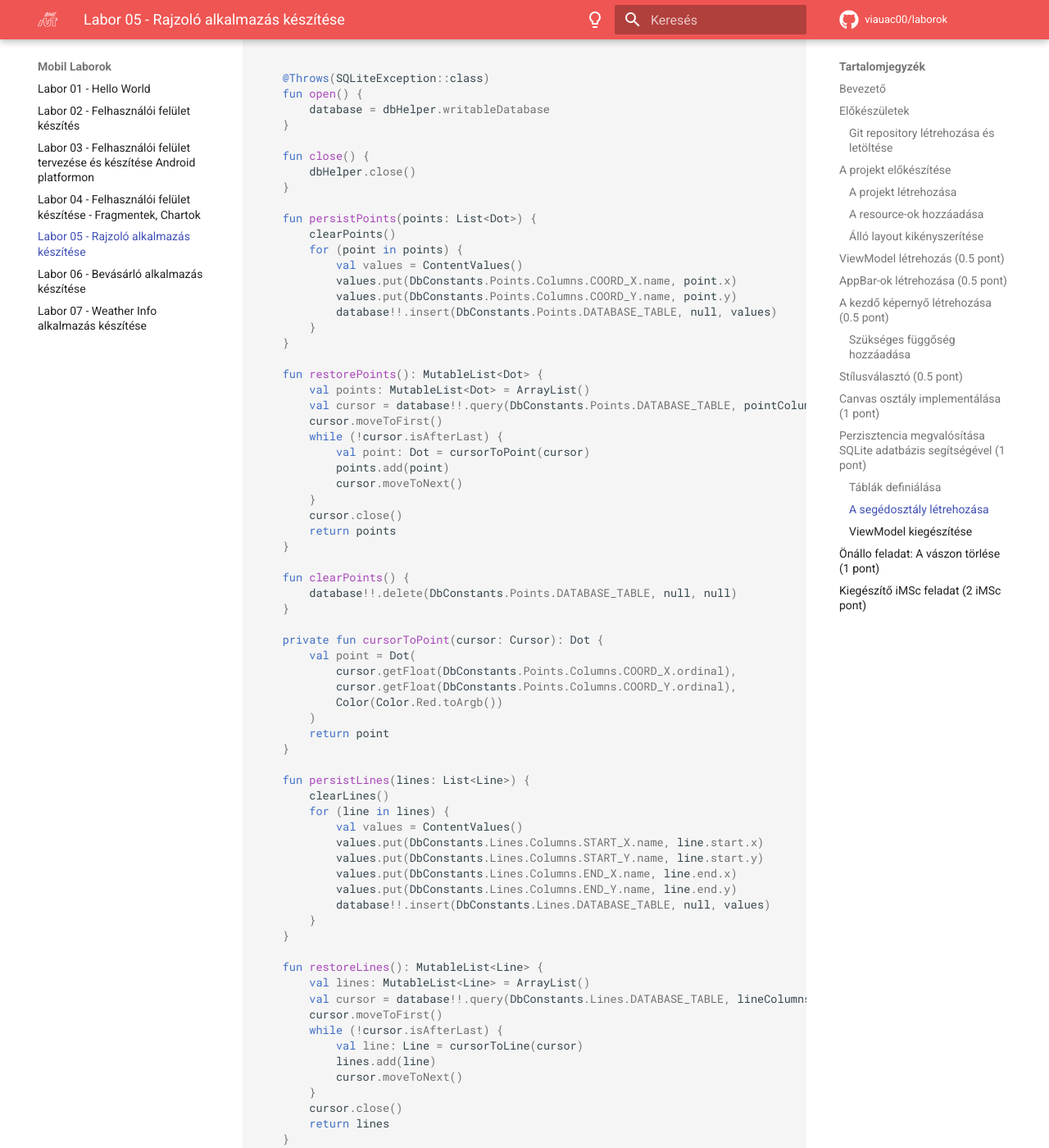
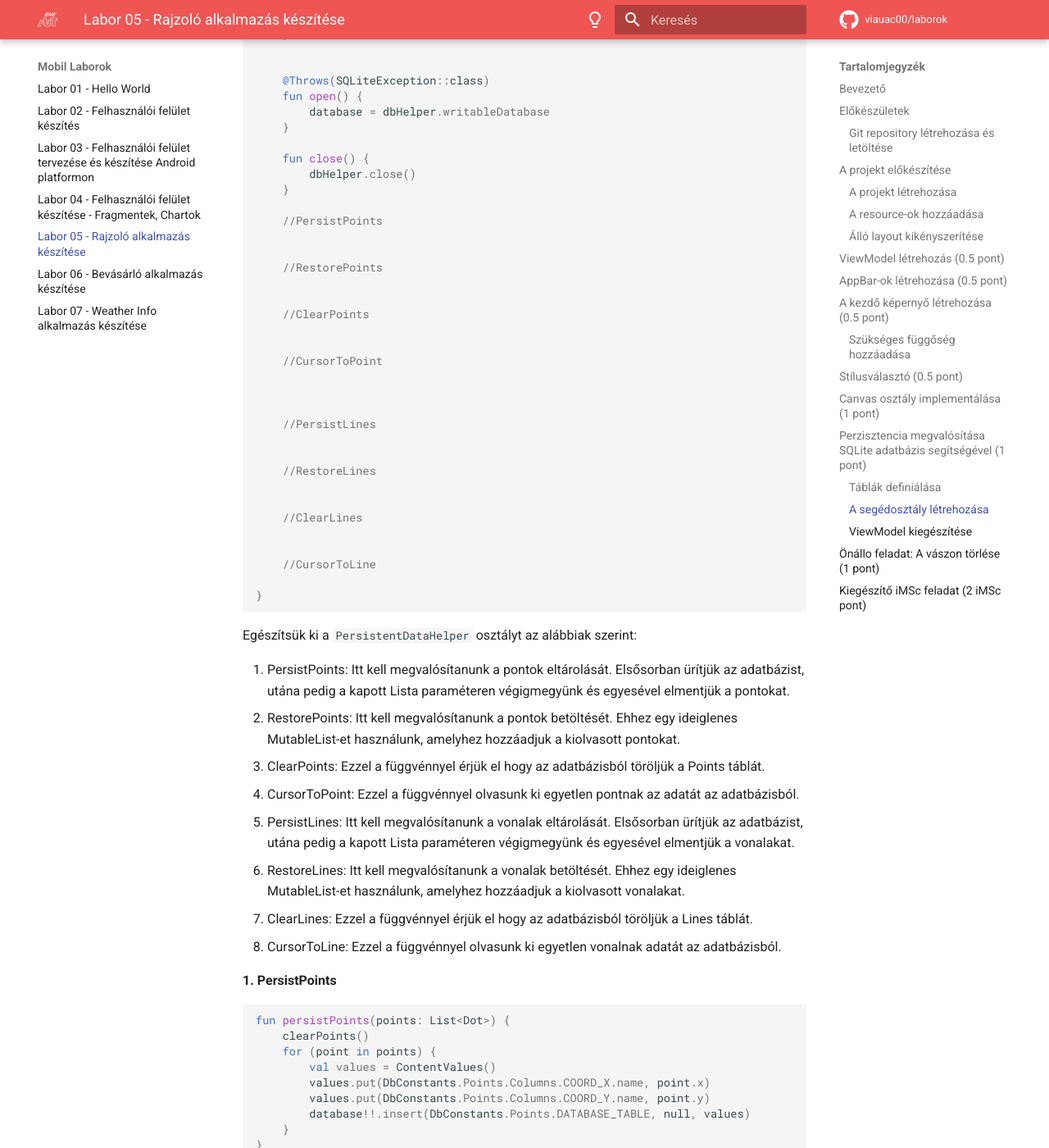
Before and after one commit to VIAUAD02/laborok, an MkDocs documentation site: the page built from docs/laborok/05-android-sqlite/index.md, in a window 1280 px wide and 1400 px high, scrolled down 16597 px. Shown: the whole window at 82% size. Built offline with MkDocs 1.6.1 and Material for MkDocs 9.7.7, drawn with Linux system fonts in a browser that asks for light colours; comment, search, counter and statistics services are not loaded; some of the changed text lies outside the part shown.

````diff
--- a/docs/laborok/05-android-sqlite/index.md
+++ b/docs/laborok/05-android-sqlite/index.md
@@ -190,20 +190,7 @@ fun BottomBar(){
                         painterResource(id = R.mipmap.ic_style),
                         contentDescription = stringResource(id = R.string.style)
                     )
-                    //Stílus
-                }
-                IconButton(onClick = { /*TODO*/ }) {
-                    Icon(
-                        painter = painterResource(id = R.mipmap.ic_color),
-                        stringResource(id = R.string.color)
-                    )
-                    //Opciók
-                }
-                IconButton(onClick = { /*TODO*/ }) {
-                    Icon(
-                        painter = painterResource(id = R.mipmap.ic_clear_canvas),
-                        contentDescription = "Delete",
-                    )
+                    //Stílusok
                 }
             }
         },
@@ -211,7 +198,9 @@ fun BottomBar(){
     )
 }
 ```
-A BottomBar-on egy icont helyezünk el, melynek a segítségével tudunk váltani a rajz módok között. (Vonal, Pont)
+A BottomBar már kicsit összetettebb, itt az `actions` paraméterrel át tudunk adni olyan composable elemeket, amik megjelennek majd kis iconként az AppBar-on, ezekhez később akár onClick eseményt is tudunk adni. Így fogjuk megvalósítani a stílusváltás opciót, amelynek a megnyomására egy ablak ugrik fel, amin ki lehet választani a kívánt stílust (Vonal, pont)
+
+
 !!!example "BEADANDÓ (0.5 pont)"
 	Készíts egy **képernyőképet**, amelyen látszik az **elkészült kódból egy részlet**, valamint a **neptun kódod a kódban valahol kommentként**. A képet a megoldásban a repository-ba f1b.png néven töltsd föl.
 
@@ -347,6 +336,12 @@ fun BottomBar(
 }
 ```
 
+!!!warning "viewModel"
+    Sokszor az Android Studio nem tudja megtalálni a `viewModel()`-hez szükséges importot. Ilyenkor kézileg írjuk az importokhoz az alábbi importot:
+    ```kotlin
+    import androidx.lifecycle.viewmodel.compose.viewModel
+    ```
+
 Ezután módosítsuk a `DrawingScreen`-en a `BottomBar` függvény hívást, és vegyük hozzá a viewModel paramétert.
 
 ```kotlin
@@ -392,7 +387,7 @@ data class Line(
 )
 ```
 
-Ilyen formában fogjuk tárolni az adatunkat a listában. A vonalnak a két végpontját lehetne 1-1 `Dot` objektummal tárolni, viszont az egyszerűség kedvéért, most így fogjuk megoldani.
+Ilyen formában fogjuk tárolni az adatunkat a listában. Igaz, hogy a `Line` data class még kétszer megkapja a színt, de ez csak az egyszerűség kedvéért lesz így, ezzel a paraméterrel nem fogunk foglalkozni.
 
 Ezután a `screen` *Packagen* belül hozzunk létre egy `CanvasScreen` *Kotolin Filet*. Ebben a Composable osztályban megvalósítjuk a `Canvas` beépített Composable-t, aminek a segítségével fogjuk a rajzolást véghezvinni. Ennek az osztálynak van egy `Modifier.pointerInteropFilter` paramétere, aminek a segítségével fogjuk a gesztusokat lekezelni.
 
@@ -687,81 +682,142 @@ class PersistentDataHelper(context: Context) {
         dbHelper.close()
     }
 
-    fun persistPoints(points: List<Dot>) {
-        clearPoints()
-        for (point in points) {
-            val values = ContentValues()
-            values.put(DbConstants.Points.Columns.COORD_X.name, point.x)
-            values.put(DbConstants.Points.Columns.COORD_Y.name, point.y)
-            database!!.insert(DbConstants.Points.DATABASE_TABLE, null, values)
-        }
-    }
+    //PersistPoints
 
-    fun restorePoints(): MutableList<Dot> {
-        val points: MutableList<Dot> = ArrayList()
-        val cursor = database!!.query(DbConstants.Points.DATABASE_TABLE, pointColumns, null, null, null, null, null)
-        cursor.moveToFirst()
-        while (!cursor.isAfterLast) {
-            val point: Dot = cursorToPoint(cursor)
-            points.add(point)
-            cursor.moveToNext()
-        }
-        cursor.close()
-        return points
-    }
 
-    fun clearPoints() {
-        database!!.delete(DbConstants.Points.DATABASE_TABLE, null, null)
-    }
+    //RestorePoints
 
-    private fun cursorToPoint(cursor: Cursor): Dot {
-        val point = Dot(
-            cursor.getFloat(DbConstants.Points.Columns.COORD_X.ordinal),
-            cursor.getFloat(DbConstants.Points.Columns.COORD_Y.ordinal),
-            Color(Color.Red.toArgb())
-        )
-        return point
-    }
 
-    fun persistLines(lines: List<Line>) {
-        clearLines()
-        for (line in lines) {
-            val values = ContentValues()
-            values.put(DbConstants.Lines.Columns.START_X.name, line.start.x)
-            values.put(DbConstants.Lines.Columns.START_Y.name, line.start.y)
-            values.put(DbConstants.Lines.Columns.END_X.name, line.end.x)
-            values.put(DbConstants.Lines.Columns.END_Y.name, line.end.y)
-            database!!.insert(DbConstants.Lines.DATABASE_TABLE, null, values)
-        }
-    }
+    //ClearPoints
 
-    fun restoreLines(): MutableList<Line> {
-        val lines: MutableList<Line> = ArrayList()
-        val cursor = database!!.query(DbConstants.Lines.DATABASE_TABLE, lineColumns, null, null, null, null, null)
-        cursor.moveToFirst()
-        while (!cursor.isAfterLast) {
-            val line: Line = cursorToLine(cursor)
-            lines.add(line)
-            cursor.moveToNext()
-        }
-        cursor.close()
-        return lines
-    }
 
-    fun clearLines() {
-        database!!.delete(DbConstants.Lines.DATABASE_TABLE, null, null)
-    }
+    //CursorToPoint
 
-    private fun cursorToLine(cursor: Cursor): Line {
-        val line = Line(
-            Dot(cursor.getFloat(DbConstants.Lines.Columns.START_X.ordinal), cursor.getFloat(DbConstants.Lines.Columns.START_Y.ordinal)),
-            Dot(cursor.getFloat(DbConstants.Lines.Columns.END_X.ordinal), cursor.getFloat(DbConstants.Lines.Columns.END_Y.ordinal)),
-            Color(Color.Red.toArgb())
-        )
-        return line
+
+
+    //PersistLines
+
+
+    //RestoreLines
+
+
+    //ClearLines
+
+
+    //CursorToLine
+
+}
+```
+
+Egészítsük ki a `PersistentDataHelper` osztályt az alábbiak szerint:
+
+1.   PersistPoints: Itt kell megvalósítanunk a pontok eltárolását. Elsősorban ürítjük az adatbázist, utána pedig a kapott Lista paraméteren végigmegyünk és egyesével elmentjük a pontokat.
+1.   RestorePoints: Itt kell megvalósítanunk a pontok betöltését. Ehhez egy ideiglenes MutableList-et használunk, amelyhez hozzáadjuk a kiolvasott pontokat.
+1.   ClearPoints: Ezzel a függvénnyel érjük el hogy az adatbázisból töröljük a Points táblát.
+1.   CursorToPoint: Ezzel a függvénnyel olvasunk ki egyetlen pontnak az adatát az adatbázisból.
+1.   PersistLines: Itt kell megvalósítanunk a vonalak eltárolását. Elsősorban ürítjük az adatbázist, utána pedig a kapott Lista paraméteren végigmegyünk és egyesével elmentjük a vonalakat.
+1.   RestoreLines: Itt kell megvalósítanunk a vonalak betöltését. Ehhez egy ideiglenes MutableList-et használunk, amelyhez hozzáadjuk a kiolvasott vonalakat.
+1.   ClearLines: Ezzel a függvénnyel érjük el hogy az adatbázisból töröljük a Lines táblát.
+1.   CursorToLine: Ezzel a függvénnyel olvasunk ki egyetlen vonalnak adatát az adatbázisból.
+
+**1. PersistPoints**
+```kotlin
+fun persistPoints(points: List<Dot>) {
+    clearPoints()
+    for (point in points) {
+        val values = ContentValues()
+        values.put(DbConstants.Points.Columns.COORD_X.name, point.x)
+        values.put(DbConstants.Points.Columns.COORD_Y.name, point.y)
+        database!!.insert(DbConstants.Points.DATABASE_TABLE, null, values)
     }
 }
 ```
+**2. RestorePoints**
+```kotlin
+fun restorePoints(): MutableList<Dot> {
+    val points: MutableList<Dot> = ArrayList()
+    val cursor = database!!.query(DbConstants.Points.DATABASE_TABLE, pointColumns, null, null, null, null, null)
+    cursor.moveToFirst()
+    while (!cursor.isAfterLast) {
+        val point: Dot = cursorToPoint(cursor)
+        points.add(point)
+        cursor.moveToNext()
+    }
+    cursor.close()
+    return points
+}
+```
+
+**3. ClearPoints**
+```kotlin
+fun clearPoints() {
+    database!!.delete(DbConstants.Points.DATABASE_TABLE, null, null)
+}
+```
+
+**4. CursorToPoints**
+```kotlin
+private fun cursorToPoint(cursor: Cursor): Dot {
+    val point = Dot(
+        cursor.getFloat(DbConstants.Points.Columns.COORD_X.ordinal),
+        cursor.getFloat(DbConstants.Points.Columns.COORD_Y.ordinal),
+        Color(Color.Red.toArgb())
+    )
+    return point
+}
+```
+
+**5. PersistLines**
+```kotlin
+fun persistLines(lines: List<Line>) {
+    clearLines()
+    for (line in lines) {
+        val values = ContentValues()
+        values.put(DbConstants.Lines.Columns.START_X.name, line.start.x)
+        values.put(DbConstants.Lines.Columns.START_Y.name, line.start.y)
+        values.put(DbConstants.Lines.Columns.END_X.name, line.end.x)
+        values.put(DbConstants.Lines.Columns.END_Y.name, line.end.y)
+        database!!.insert(DbConstants.Lines.DATABASE_TABLE, null, values)
+    }
+}
+```
+**6. RestoreLines**
+```kotlin
+fun restoreLines(): MutableList<Line> {
+    val lines: MutableList<Line> = ArrayList()
+    val cursor = database!!.query(DbConstants.Lines.DATABASE_TABLE, lineColumns, null, null, null, null, null)
+    cursor.moveToFirst()
+    while (!cursor.isAfterLast) {
+        val line: Line = cursorToLine(cursor)
+        lines.add(line)
+        cursor.moveToNext()
+    }
+    cursor.close()
+    return lines
+}
+```
+
+**7. ClearLines**
+```kotlin
+fun clearLines() {
+    database!!.delete(DbConstants.Lines.DATABASE_TABLE, null, null)
+}
+```
+
+**8. CursorToLine**
+```kotlin
+private fun cursorToLine(cursor: Cursor): Line {
+    val line = Line(
+        Dot(cursor.getFloat(DbConstants.Lines.Columns.START_X.ordinal), cursor.getFloat(DbConstants.Lines.Columns.START_Y.ordinal)),
+        Dot(cursor.getFloat(DbConstants.Lines.Columns.END_X.ordinal), cursor.getFloat(DbConstants.Lines.Columns.END_Y.ordinal)),
+        Color(Color.Red.toArgb())
+    )
+    return line
+}
+```
+
+
+
 
 ### ViewModel kiegészítése
 
````
Also changed, not shown: other parts of docs/laborok/05-android-sqlite/index.md (+2 -2 lines).
